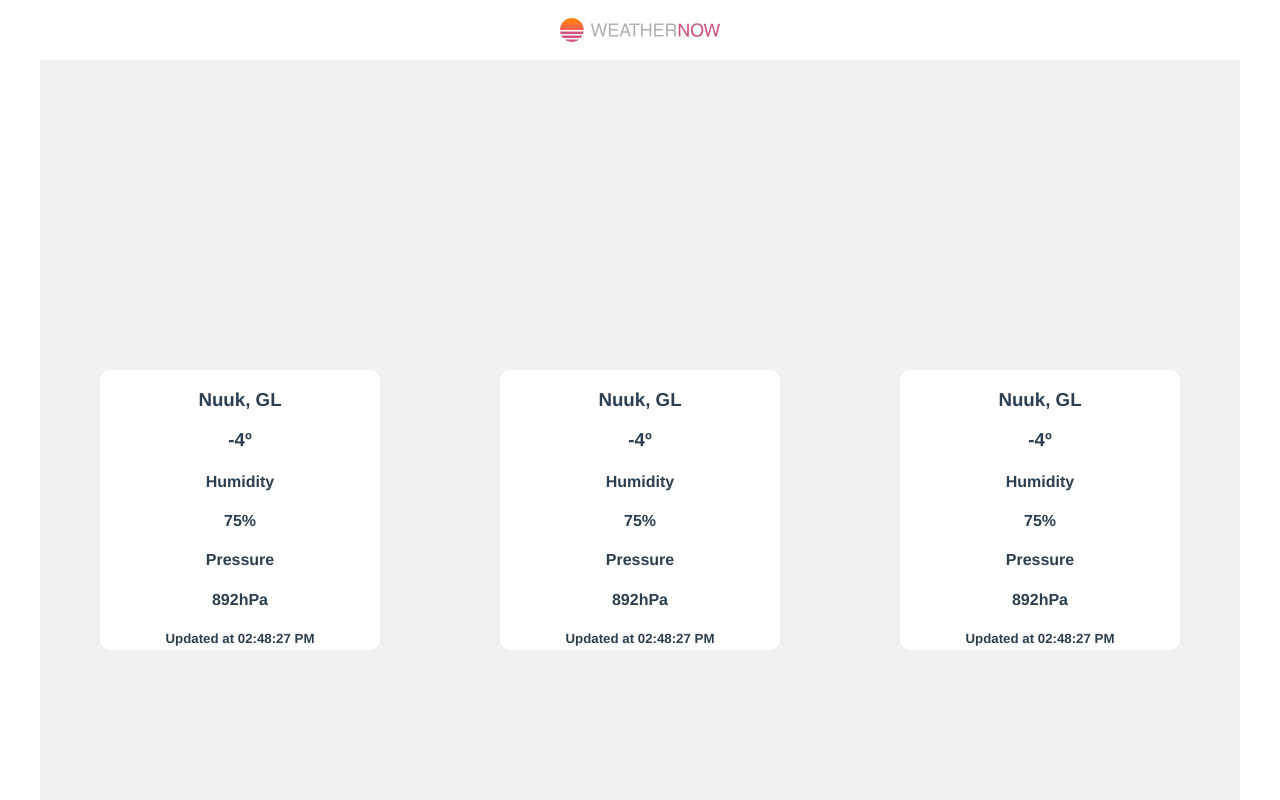
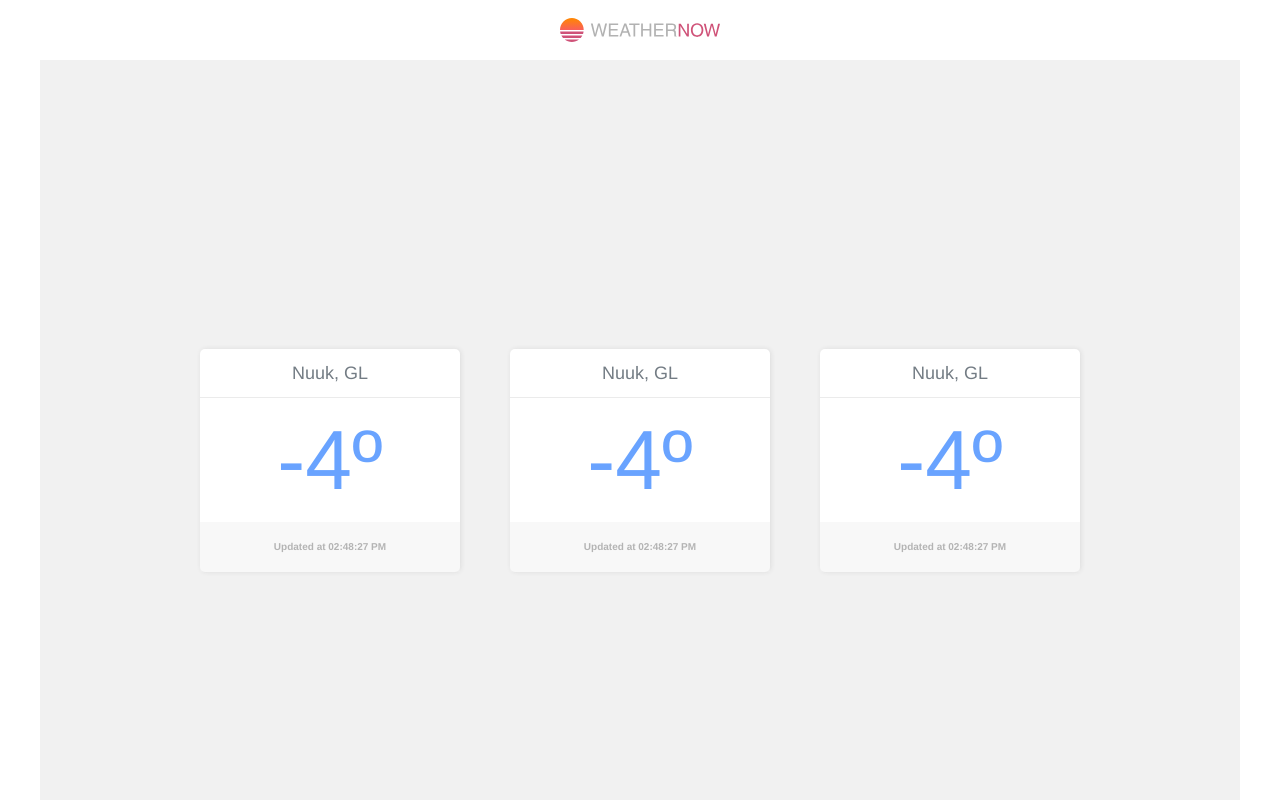
Before and after one commit to moraesfd/weather-now, a Vue app: page / in a window 1280 px wide. Shown: the top 800 px of the page. Built offline with nearby package versions, Linux system fonts and the light colour scheme.

Commit message:
feat: styles of temperature card, header adjusts and meta tags

```diff
--- a/package.json
+++ b/package.json
@@ -12,6 +12,7 @@
   "dependencies": {
     "core-js": "^3.6.5",
     "vue": "^2.6.11",
+    "vue-meta": "^2.4.0",
     "vue-router": "^3.2.0"
   },
   "devDependencies": {
@@ -25,12 +26,15 @@
     "@vue/test-utils": "^1.0.3",
     "babel-eslint": "^10.1.0",
     "eslint": "^7.32.0",
+    "eslint-config-prettier": "^8.3.0",
     "eslint-config-standard": "^16.0.3",
     "eslint-plugin-import": "^2.25.3",
     "eslint-plugin-node": "^11.1.0",
+    "eslint-plugin-prettier": "^4.0.0",
     "eslint-plugin-promise": "^5.2.0",
     "eslint-plugin-vue": "^8.2.0",
     "node-sass": "^4.12.0",
+    "prettier": "^2.5.1",
     "sass-loader": "^8.0.2",
     "vue-template-compiler": "^2.6.11"
   }
--- /dev/null
+++ b/src/assets/styles/reset.css
@@ -0,0 +1,51 @@
+html, body, div, span, applet, object, iframe,
+h1, h2, h3, h4, h5, h6, p, blockquote, pre,
+a, abbr, acronym, address, big, cite, code,
+del, dfn, em, img, ins, kbd, q, s, samp,
+small, strike, strong, sub, sup, tt, var,
+b, u, i, center,
+dl, dt, dd, ol, ul, li,
+fieldset, form, label, legend,
+table, caption, tbody, tfoot, thead, tr, th, td,
+article, aside, canvas, details, embed,
+figure, figcaption, footer, header, hgroup,
+menu, nav, output, ruby, section, summary,
+time, mark, audio, video {
+    margin: 0;
+    padding: 0;
+    border: 0;
+    font-size: 100%;
+    vertical-align: baseline;
+}
+article, aside, details, figcaption, figure,
+footer, header, hgroup, menu, nav, section {
+    display: block;
+}
+*,
+*:after,
+*:before {
+    margin: 0;
+    padding: 0;
+    box-sizing: border-box;
+    text-decoration: none;
+}
+body {
+    line-height: 1;
+    font-size: 100%;
+    list-style-type: none;
+}
+ol, ul {
+    list-style: none;
+}
+blockquote, q {
+    quotes: none;
+}
+blockquote:before, blockquote:after,
+q:before, q:after {
+    content: '';
+    content: none;
+}
+table {
+    border-collapse: collapse;
+    border-spacing: 0;
+}
--- a/src/assets/styles/variables.scss
+++ b/src/assets/styles/variables.scss
@@ -7,3 +7,20 @@ $color-dark-gray: #737C84;
 $color-blue: #69A3FF;
 $color-orange: #FF9632;
 $color-red: #ED1946;
+
+// breakpoints
+@mixin breakpoint($point) {
+    @if $point == lg {
+      @media (min-width: 1200px) { @content ; }
+   }
+     @else if $point == md {
+      @media (min-width: 990px) { @content ; }
+   }
+    @else if $point == sm {
+      @media (min-width: 767px)  { @content ; }
+   }
+   @else if $point == xs {
+      @media (max-width: 420px)  { @content ; }
+
+   }
+ }
--- a/src/components/Header/index.vue
+++ b/src/components/Header/index.vue
@@ -12,14 +12,20 @@ export default {
   components: {
     HeaderLogo
   }
-};
+}
 </script>
 <style lang="scss">
 header {
+  overflow: hidden;
+  position: fixed;
+  top: 0;
   width: 100%;
+  max-width: 1200px;
 
   nav {
     height: 60px;
+    border-bottom: 1px sol rgba(51, 51, 51, 0.1);
+    background-color: white;
   }
 }
 </style>
--- a/src/components/Weather/WeatherCard/WeatherCardFooter.vue
+++ b/src/components/Weather/WeatherCard/WeatherCardFooter.vue
@@ -1,24 +1,72 @@
 <template>
   <div class="weather-card-footer">
-      <div class="top">
+    <div class="weather-card-footer__top" v-if="active">
       <div class="left">
         <h4 class="title">Humidity</h4>
-          <h4 class="info">75%</h4>
+        <h4 class="info">{{ info.humidity }}</h4>
       </div>
       <div class="right">
         <h4 class="title">Pressure</h4>
-          <h4 class="info">892hPa</h4>
+        <h4 class="info">{{ info.pressure }}</h4>
       </div>
     </div>
-      <div class="bottom">
-        <h5 class="updated">
-          Updated at 02:48:27 PM
-        </h5>
+    <div class="weather-card-footer__bottom">
+      <h5 class="updated">Updated at {{ info.updated }}</h5>
     </div>
   </div>
 </template>
+
 <script>
 export default {
-  name: "WeatherCardFooter"
+  name: 'WeatherCardFooter',
+  props: {
+    active: Boolean
+  },
+  data() {
+    return {
+      info: {
+        humidity: '75%',
+        pressure: '892hPa',
+        updated: '02:48:27 PM'
+      }
+    }
+  }
 }
 </script>
+
+<style lang="scss">
+.weather-card-footer {
+  padding: 10px 0;
+  background-color: rgba(241, 241, 241, 0.5);
+
+  &__top {
+    display: flex;
+    justify-content: space-evenly;
+    padding-top: 10px;
+
+    .title {
+      font-size: 12px;
+      font-weight: 400;
+      color: $color-light-gray;
+      text-transform: uppercase;
+      letter-spacing: 0.2px;
+    }
+
+    .info {
+      font-size: 16px;
+      font-weight: 600;
+      color: $color-dark-gray;
+      letter-spacing: 0.2px;
+      padding-top: 5px;
+    }
+  }
+
+  &__bottom {
+    font-size: 10px;
+    text-align: center;
+    font-weight: 400;
+    color: $color-light-gray;
+    padding: 10px 0;
+  }
+}
+</style>
--- a/src/components/Weather/WeatherCard/WeatherCardHeader.vue
+++ b/src/components/Weather/WeatherCard/WeatherCardHeader.vue
@@ -1,13 +1,28 @@
 <template>
   <div class="weather-card-header">
-    <h3>{{ headerText }}</h3>
+    <h3 class="weather-card-header__text">{{ headerText }}</h3>
   </div>
 </template>
+
 <script>
 export default {
-  name: "WeatherCardHeader",
+  name: 'WeatherCardHeader',
   props: {
     headerText: String
   }
 }
 </script>
+
+<style lang="scss">
+.weather-card-header {
+  display: block;
+  padding: 15px 0;
+  border-bottom: 1px solid $color-divider;
+
+  &__text {
+    color: $color-dark-gray;
+    font-weight: 400;
+    font-size: 18px;
+  }
+}
+</style>
--- a/src/components/Weather/WeatherCard/WeatherCardTemperature.vue
+++ b/src/components/Weather/WeatherCard/WeatherCardTemperature.vue
@@ -1,13 +1,42 @@
 <template>
   <div class="weather-card-temperature">
-    <h3>{{ temperature }}</h3>
+    <h3 class="weather-card-temperature__text">
+      <span class="weather-card-temperature__text--blue">
+        {{ temperature }}
+      </span>
+    </h3>
   </div>
 </template>
+
 <script>
 export default {
-  name: "WeatherCardTemperature",
+  name: 'WeatherCardTemperature',
   props: {
     temperature: String
   }
 }
 </script>
+
+<style lang="scss">
+.weather-card-temperature {
+  display: block;
+  padding: 20px 0;
+
+  &__text {
+    font-size: 84px;
+    font-weight: 400;
+
+    &--blue {
+      color: $color-blue;
+    }
+
+    &--orange {
+      color: $color-orange;
+    }
+
+    &--red {
+      color: $color-red;
+    }
+  }
+}
+</style>
--- a/src/components/Weather/WeatherCard/index.vue
+++ b/src/components/Weather/WeatherCard/index.vue
@@ -1,17 +1,27 @@
 <template>
-  <div class="weather-card">
+  <div
+    class="weather-card"
+    @mouseover="activeExtraInfo = true"
+    @mouseleave="activeExtraInfo = false"
+  >
     <WeatherCardHeader :headerText="'Nuuk, GL'" />
     <WeatherCardTemperature :temperature="'-4º'" />
-    <WeatherCardFooter />
+    <WeatherCardFooter :active="activeExtraInfo" />
   </div>
 </template>
+
 <script>
 import WeatherCardFooter from './WeatherCardFooter.vue'
 import WeatherCardHeader from './WeatherCardHeader.vue'
 import WeatherCardTemperature from './WeatherCardTemperature.vue'
 
 export default {
-  name: "WeatherCard",
+  name: 'WeatherCard',
+  data() {
+    return {
+      activeExtraInfo: false
+    }
+  },
   components: {
     WeatherCardHeader,
     WeatherCardTemperature,
@@ -19,14 +29,22 @@ export default {
   }
 }
 </script>
+
 <style lang="scss">
 .weather-card {
   width: 100%;
-  height: 100%;
-  max-width: 280px;
-  max-height: 280px;
+  max-width: 260px;
   background-color: white;
-  border-radius: 10px;
-  margin: 15px;
+  border-radius: 5px;
+  box-shadow: 1px 0 5px rgba(51, 51, 51, 0.1);
+  cursor: pointer;
+
+  @include breakpoint(xs) {
+    background-color: blue;
+  }
+
+  &.active {
+    max-height: 320px;
+  }
 }
 </style>
--- a/src/components/Weather/index.vue
+++ b/src/components/Weather/index.vue
@@ -1,12 +1,12 @@
 <template>
   <section class="weather-component">
-    <WeatherCard v-for="index in 3" :key="index" />
+    <WeatherCard v-for="index in counter" :key="index" />
   </section>
 </template>
 <script>
 import WeatherCard from './WeatherCard'
 export default {
-  name: "WeatherComponent",
+  name: 'WeatherComponent',
   components: {
     WeatherCard
   },
@@ -22,11 +22,12 @@ export default {
   width: 100%;
   height: 100%;
   min-height: 800px;
-  padding: 50px 0;
   background-color: $color-bg-default;
   display: flex;
   flex-wrap: wrap;
-  justify-content: space-around;
+  justify-content: center;
   align-items: center;
+  gap: 50px;
+  margin-top: 60px;
 }
 </style>
--- a/src/views/Home.vue
+++ b/src/views/Home.vue
@@ -3,7 +3,7 @@
     <HeaderComponent />
     <WeatherComponent />
     <FooterComponent
-      info="Teste de desenvolvimento Front-End realizado para a vaga na Conta Azul. 2021."
+      info="Weather Now - Uma aplicação teste que mostra a temperatura agora"
     />
   </div>
 </template>
@@ -15,6 +15,25 @@ import FooterComponent from '@/components/Footer'
 
 export default {
   name: 'HomePage',
+  metaInfo() {
+    return {
+      title: "Weather Now",
+      meta: [
+        {
+          name: "description",
+          content:
+            "Weather Now - Uma aplicação teste que mostra a temperatura agora",
+        },
+        {
+          property: "og:title",
+          content: "Weather Now",
+        },
+        { property: "og:site_name", content: "Weather Now" },
+        { property: "og:type", content: "website" },
+        { name: "robots", content: "index,follow" },
+      ],
+    };
+  },
   components: {
     HeaderComponent,
     WeatherComponent,
```
Also changed, not shown: src/main.js (+7 -3 lines), .eslintrc.js, 2 other files (tests, documents, lock files or other folders). Lines whose indentation alone changed are shown as unchanged.
